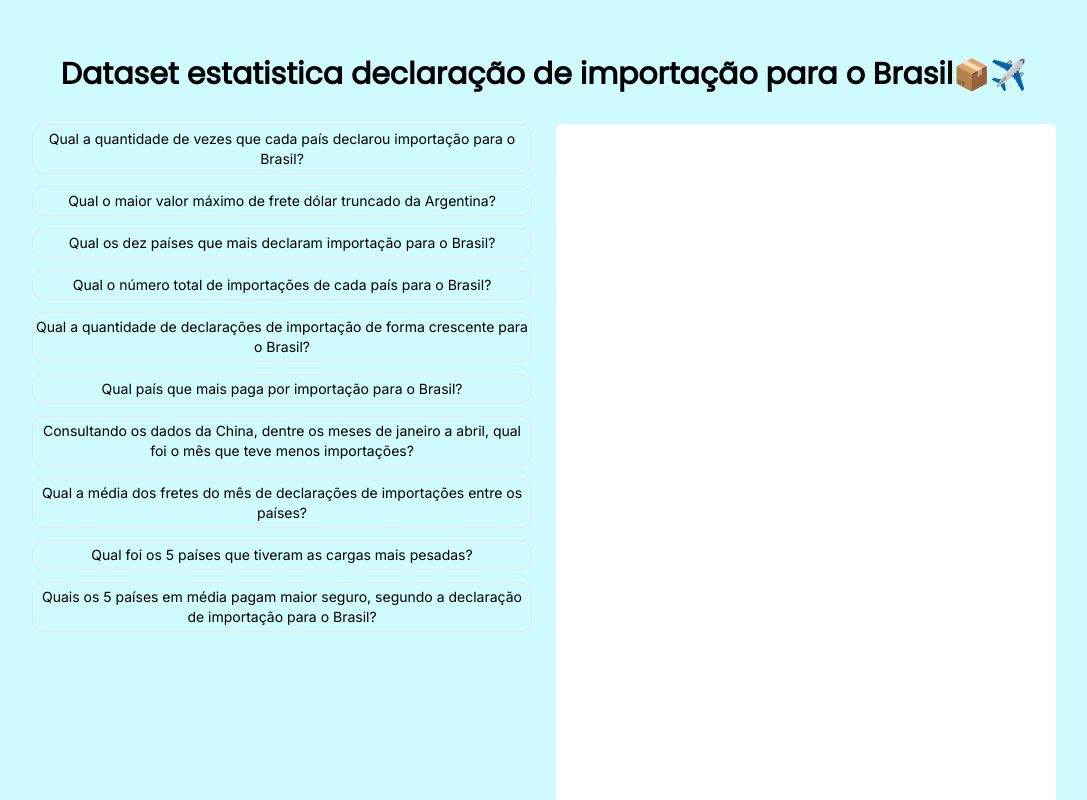
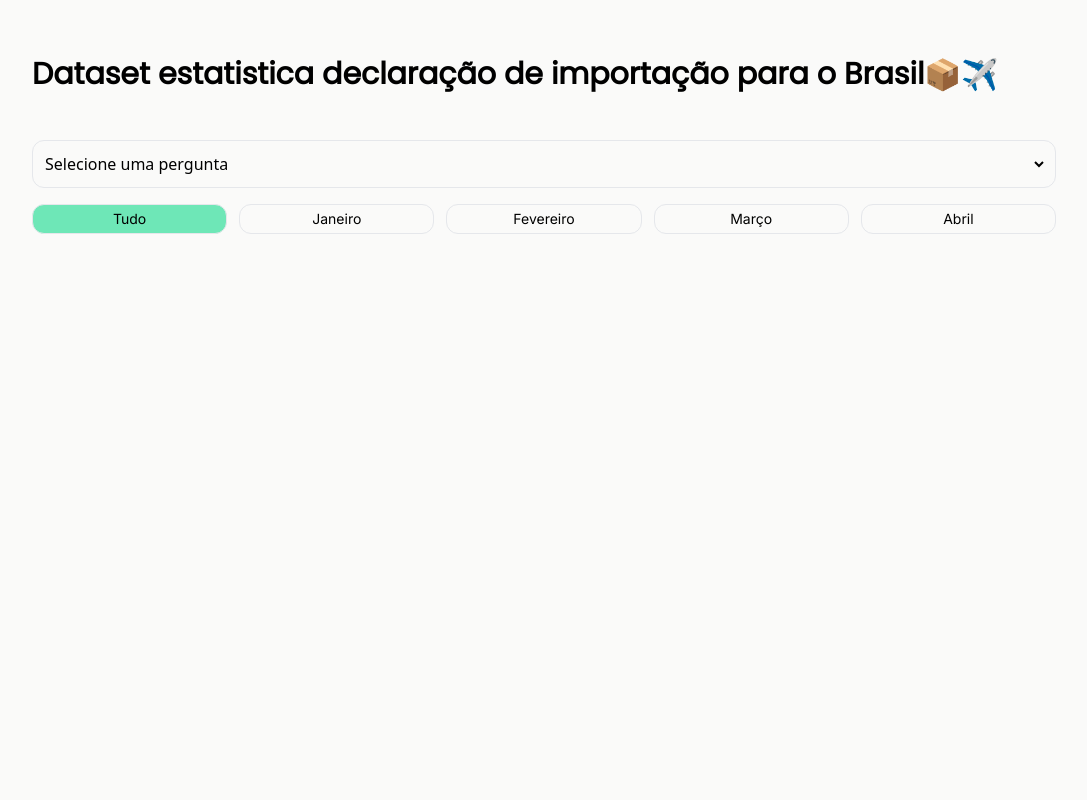
Before and after one commit to fre200tey623/Programacao-Web, a React (Vite) app in the folder Front-end/: page / in a window 1280 px wide. Shown: the top 800 px of the page, without its empty margins (96-1183 px from the left). Built offline with nearby package versions, Linux system fonts and the light colour scheme.

Commit message:
Modularização dos componentes da Main adicionado

```diff
--- a/Front-end/src/App.jsx
+++ b/Front-end/src/App.jsx
@@ -1,29 +1,15 @@
-import Button from "./components/Button";
-import Result from "./components/Result";
 import { info, question } from "./constrants";
 import { useState } from "react";
+import Loading from "./components/Loading";
+import { Title } from "./components/Title";
 import { api } from "./services/api";
-import Loading from "./components/Loading";
+import SelectBar from "./components/SelectBar";
+import ButtonList from "./components/ButtonList";
+import ResultList from "./components/ResultList";
 
 function App() {
-  //const [description, setDescription] = useState("");
-
-  const [currentPage, setCurrentPage] = useState(1);
-
-  /*Quantidade maxima de dados a ser mostrado*/
-  const pageSize = 17;
-
-  const lastPageIndex = currentPage * pageSize;
-  const firstPageIndex = lastPageIndex - pageSize;
-
+  const [visivel, setVisivel] = useState(true);
   const [respostaData, setRespostaData] = useState([]);
-
-  const records = respostaData?.declaracoes?.slice(
-    firstPageIndex,
-    lastPageIndex
-  );
-  const total = Math.ceil(respostaData?.declaracoes?.length / pageSize);
-  const numbers = Array.from({ length: total }, (_, i) => i + 1);
   const [isLoading, setIsLoading] = useState(false);
 
   function getDescription(description) {
@@ -36,51 +22,31 @@ function App() {
       .catch((error) => console.error(error.response))
       .finally(() => setIsLoading(false));
   }
-  function changePage(number) {
-    setCurrentPage(number);
-  }
 
   return (
-    <div className='bg-cyan-100 h-full w-full flex justify-center px-4'>
+    <div className='h-full w-full flex justify-center px-4 bg-stone-50'>
       <div className='max-w-5xl w-full'>
-        <div className='flex flex-col md:flex-row pt-5 md:pt-14 justify-center'>
-          {/* Titulo da pagina */}
-          <h1 className='text-2xl md:text-3xl font-semibold'>
-            {info[0].title}
-          </h1>
-          <div className='flex'>
-            <h2 className='text-2xl md:text-3xl'> &#128230; </h2>
-            <h2 className='text-2xl md:text-3xl'> &#9992; </h2>
+        <div className='flex flex-col pt-5 md:pt-14 justify-center w-full'>
+          <Title title={info[0].title} />
+
+          <div className='h-12 border  rounded-xl flex justify-center px-2 mb-2 bg-stone-50'>
+            <SelectBar
+              question={question}
+              getDescription={getDescription}
+              visivel={visivel}
+              setVisivel={setVisivel}
+            />
           </div>
-        </div>
-        <div className='flex flex-col md:flex-row gap-6 py-8 justify-center'>
-          <div className='flex flex-col gap-3'>
-            {/* Botões referente as perguntas escolhidas*/}
-            {question.map((valor) => (
-              <Button
-                key={valor.id}
-                name={valor.name}
-                onClick={() => getDescription(valor.description[0])}
-              />
-            ))}
+
+          <div className='grid grid-cols-5 justify-between pt-2 pb-4 gap-1 md:gap-3'>
+            <ButtonList />
           </div>
-          <div className='bg-white rounded-md md:max-w-[500px] w-full px-2 pt-2 min-h-screen relative pb-14'>
+
+          <div className='rounded-md w-full pt-2 relative min-h-screen'>
             <div className='grid gap-2'>
               {/* Resultado da descricao obtida a partir de qual botao foi clicado */}
-              {!isLoading &&
-                records?.map((valor, index) => (
-                  <div
-                    key={index}
-                    className=' grid grid-cols-3 border rounded-md gap-6'
-                  >
-                    <Result
-                      key={index}
-                      paisOrigem={valor.pais_origem}
-                      mes={valor.mes}
-                      count={valor.count}
-                    />
-                  </div>
-                ))}
+              {!isLoading && <ResultList respostaData={respostaData} />}
+
               {isLoading && (
                 <div className=' flex gap-4 flex-col'>
                   {question.map((_, index) => (
@@ -88,30 +54,6 @@ function App() {
                   ))}
                 </div>
               )}
-            </div>
-
-            <div className='absolute bottom-0 left-1/2 transform -translate-x-1/2 -translate-y-1/2'>
-              <nav>
-                <ul className='flex gap-2'>
-                  {numbers.map((number, index) => (
-                    <a
-                      key={index}
-                      className={`${
-                        currentPage === number
-                          ? "flex items-center justify-center bg-emerald-400 w-6 rounded-full"
-                          : ""
-                      }`}
-                    >
-                      <li
-                        onClick={() => changePage(number)}
-                        className='flex items-center justify-center'
-                      >
-                        {number}
-                      </li>
-                    </a>
-                  ))}
-                </ul>
-              </nav>
             </div>
           </div>
         </div>
```
